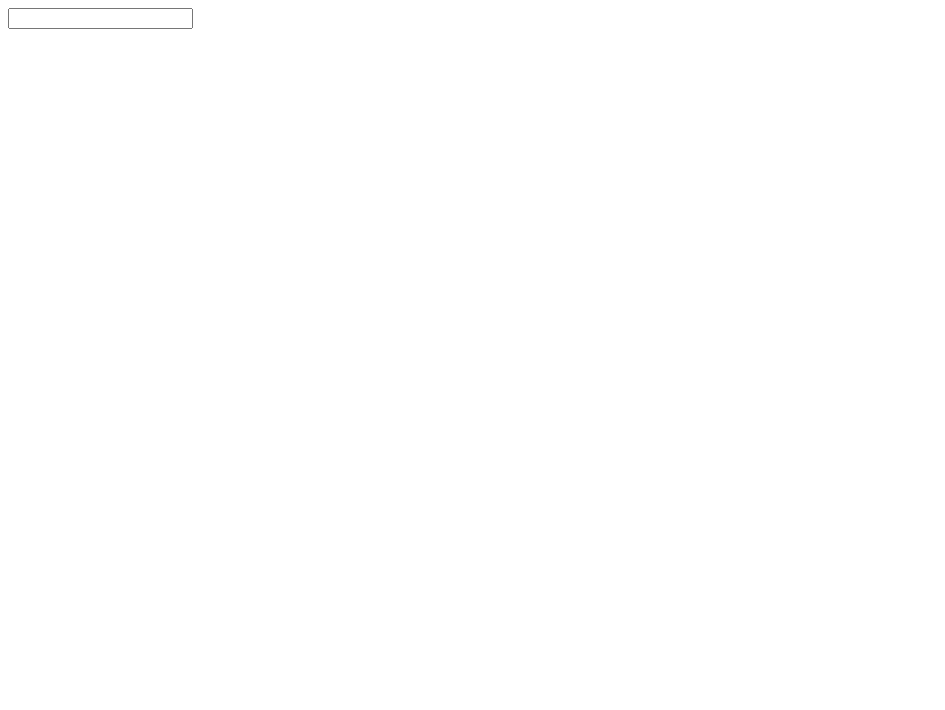
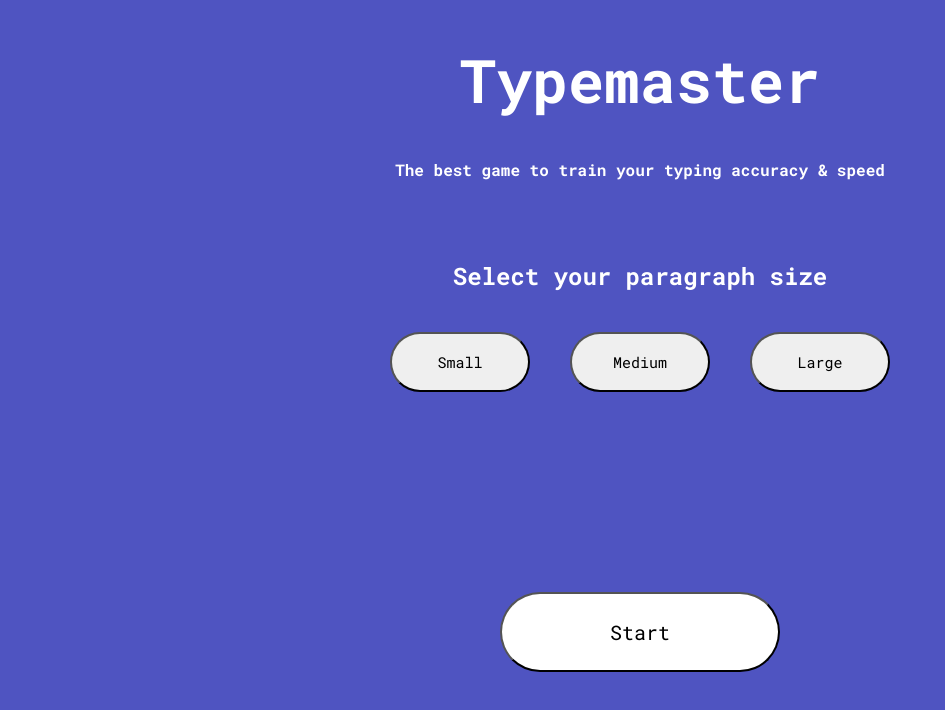
Before and after one commit to YairHoj/Di-Hackathon-2-Typing-Test, a website: page public/index.html in a window 1280 px wide. Shown: the whole page, without its empty margins (0-945 px from the left). Drawn offline with Linux system fonts and the light colour scheme.

Commit message:
Main page css + js

```diff
--- /dev/null
+++ b/public/buttondom.js
@@ -0,0 +1,33 @@
+let button1 = document.getElementById("btn1");
+let button2 = document.getElementById("btn2");
+let button3 = document.getElementById("btn3");
+
+let localstoragebutton = localStorage.getItem("activebutton");
+if (localstoragebutton == "button1") {
+  button1.setAttribute("class", "active");
+} else if (localstoragebutton == "button2") {
+  button2.setAttribute("class", "active");
+} else if (localstoragebutton == "button3") {
+  button3.setAttribute("class", "active");
+}
+
+button1.addEventListener("click", () => {
+  button1.setAttribute("class", "active");
+  button2.removeAttribute("class");
+  button3.removeAttribute("class");
+  localStorage.setItem("activebutton", "button1");
+});
+
+button2.addEventListener("click", () => {
+  button1.removeAttribute("class");
+  button2.setAttribute("class", "active");
+  button3.removeAttribute("class");
+  localStorage.setItem("activebutton", "button2");
+});
+
+button3.addEventListener("click", () => {
+  button1.removeAttribute("class");
+  button2.removeAttribute("class");
+  button3.setAttribute("class", "active");
+  localStorage.setItem("activebutton", "button3");
+});
--- a/public/index.html
+++ b/public/index.html
@@ -4,10 +4,27 @@
     <meta charset="UTF-8" />
     <meta http-equiv="X-UA-Compatible" content="IE=edge" />
     <meta name="viewport" content="width=device-width, initial-scale=1.0" />
+    <link rel="stylesheet" href="style.css" />
+    <link rel="preconnect" href="https://fonts.googleapis.com" />
+    <link rel="preconnect" href="https://fonts.gstatic.com" crossorigin />
+    <link
+      href="https://fonts.googleapis.com/css2?family=Roboto+Mono:wght@100;200;300;400;500;600;700&display=swap"
+      rel="stylesheet"
+    />
     <title>Document</title>
   </head>
   <body>
-    <input type="text" id="textinput" oninput="readText()" />
-    <script src="./script.js"></script>
+    <h1 id="title">Typemaster</h1>
+    <h4>The best game to train your typing accuracy & speed</h4>
+    <h2 id="header">Select your paragraph size</h2>
+    <div id="paragraphsize">
+      <button id="btn1">Small</button>
+      <button id="btn2">Medium</button>
+      <button id="btn3">Large</button>
+    </div>
+    <div id="startbuttondiv">
+      <button id="start" onclick="location.href='./game.html'">Start</button>
+    </div>
+    <script src="./buttondom.js"></script>
   </body>
 </html>
--- a/public/script.js
+++ b/public/script.js
@@ -4,6 +4,8 @@ let passage = text.split("");
 let textInputDOM = document.getElementById("textinput");
 let newTextInput = [];
 let textArray;
+let h3 = document.getElementById("h3");
+h3.textContent = text;
 
 function readText() {
   let textInput = textInputDOM.value;
--- /dev/null
+++ b/public/style.css
@@ -0,0 +1,91 @@
+body {
+  background-color: #4f54c1;
+  font-family: "Roboto Mono", monospace;
+  color: white;
+  overflow: hidden;
+}
+
+#title {
+  display: flex;
+  justify-content: center;
+  align-items: center;
+  font-size: 60px;
+}
+
+h4 {
+  text-align: center;
+  margin-top: 10px;
+}
+
+#header {
+  text-align: center;
+  margin-top: 80px;
+}
+
+#paragraphsize {
+  display: flex;
+  justify-content: center;
+  align-items: center;
+  column-gap: 40px;
+  margin-top: 40px;
+}
+
+#btn1 {
+  border-radius: 40px;
+  width: 140px;
+  height: 60px;
+  font-family: "Roboto Mono", monospace;
+  font-size: 15px;
+}
+#btn2 {
+  border-radius: 40px;
+  width: 140px;
+  height: 60px;
+  font-family: "Roboto Mono", monospace;
+  font-size: 15px;
+}
+#btn3 {
+  border-radius: 40px;
+  width: 140px;
+  height: 60px;
+  font-family: "Roboto Mono", monospace;
+  font-size: 15px;
+}
+
+.active {
+  background-color: #aeaeae;
+}
+
+#startbuttondiv {
+  display: flex;
+  justify-content: center;
+  align-items: center;
+  margin-top: 200px;
+}
+
+#start {
+  border-radius: 40px;
+  width: 280px;
+  height: 80px;
+  font-family: "Roboto Mono", monospace;
+  font-size: 20px;
+  background-color: white;
+}
+/*
+#btn:hover {
+  background-color: #ffffff;
+}
+
+#btn:focus {
+  background-color: #bdbdbd;
+} */
+
+/* #inputdiv {
+  margin-top: 50px;
+  text-align: center;
+}
+#textinput {
+  width: 500px;
+  height: 200px;
+  border-radius: 20px;
+} */
--- a/server.js
+++ b/server.js
@@ -14,7 +14,7 @@ const db = require("knex")({
 });
 
 app.get("/", (req, res) => {
-  db.select("text_length", "paragraph")
+  db.select("id", "text_length", "paragraph")
     .from("passages")
     .then((passages) => res.send(passages));
 });
```
Also changed, not shown: public/game.html (added, +16 -0 lines).
